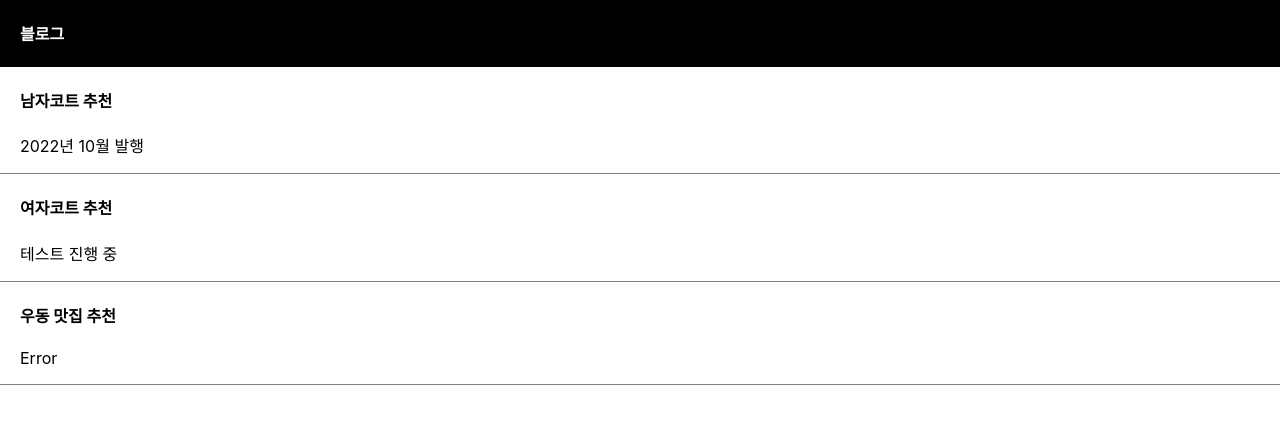
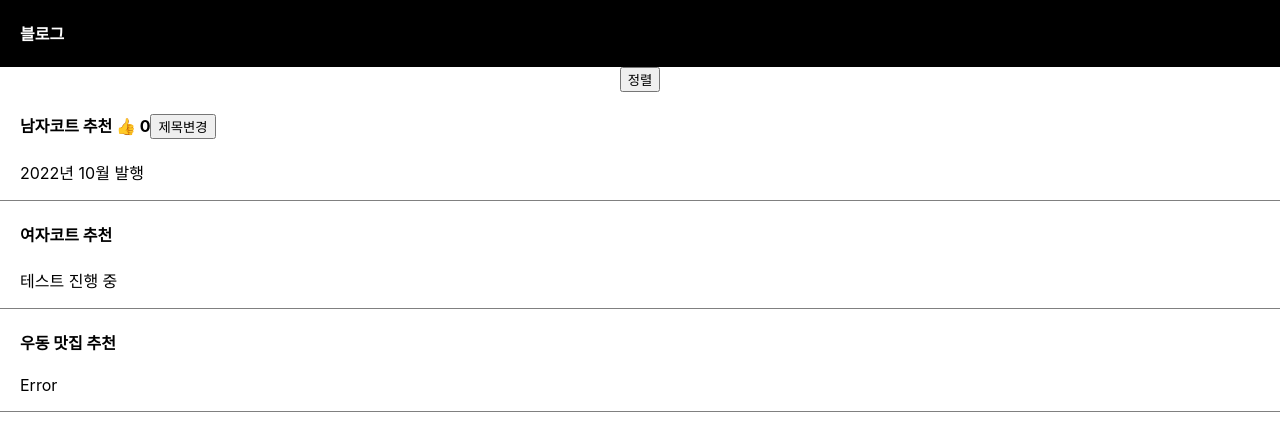
Before and after one commit to Esdyee/blog, a React (Create React App) app in the folder blog/: page / in a window 1280 px wide. Shown: the top 430 px of the page. Built offline with nearby package versions, Linux system fonts and the light colour scheme.

Commit message:
Array, Object State문 값 변경

```diff
--- a/blog/src/App.js
+++ b/blog/src/App.js
@@ -6,20 +6,38 @@ function App() {
 	let post = "강남 우동 맛집22";
 
 	// state: 변동시 자동으로 html에 반영되게 만들고 싶을 때 작성
-    let [글제목, b] = useState([
-        "남자코트 추천",
-        "여자코트 추천",
-        "우동 맛집 추천",
-    ]);
+	let [글제목, 글제목변경] = useState(["남자코트 추천", "여자코트 추천", "우동 맛집 추천"]);
 	let [내용, c] = useState(["2022년 10월 발행", "테스트 진행 중", "Error"]);
+	let [좋아요, 좋아요변경] = useState(0);
+
+	function 함수() {
+		// add count 좋아요
+		좋아요 = 좋아요 + 1;
+	}
 
 	return (
 		<div className="App">
 			<div className="black-nav">
 				<h4>블로그</h4>
 			</div>
+			<button>정렬</button>
 			<div className="list">
-                <h4>{글제목[0]}</h4>
+				<h4>
+					{글제목[0]}{" "}
+					<span
+						onClick={() => {
+							좋아요변경(좋아요 + 1);
+						}}>
+						👍
+					</span>{" "}
+					{좋아요}
+					<button
+						onClick={() => {
+							글제목변경(["여자코트 추천", 글제목[1], 글제목[2]]);
+						}}>
+						제목변경
+					</button>
+				</h4>
 				<p>{내용[0]}</p>
 			</div>
 			<div className="list">
--- a/blog/src/index.js
+++ b/blog/src/index.js
@@ -6,9 +6,9 @@ import reportWebVitals from "./reportWebVitals";
 
 const root = ReactDOM.createRoot(document.getElementById("root"));
 root.render(
-    <React.StrictMode>
-        <App />
-    </React.StrictMode>
+	<React.StrictMode>
+		<App />
+	</React.StrictMode>,
 );
 
 // If you want to start measuring performance in your app, pass a function
--- a/blog/src/reportWebVitals.js
+++ b/blog/src/reportWebVitals.js
@@ -1,14 +1,12 @@
 const reportWebVitals = (onPerfEntry) => {
 	if (onPerfEntry && onPerfEntry instanceof Function) {
-        import("web-vitals").then(
-            ({ getCLS, getFID, getFCP, getLCP, getTTFB }) => {
+		import("web-vitals").then(({ getCLS, getFID, getFCP, getLCP, getTTFB }) => {
 			getCLS(onPerfEntry);
 			getFID(onPerfEntry);
 			getFCP(onPerfEntry);
 			getLCP(onPerfEntry);
 			getTTFB(onPerfEntry);
-            }
-        );
+		});
 	}
 };
 
```
Also changed, not shown: blog/src/.eslintrc.json, 1 other file (tests, documents, lock files or other folders). Lines whose indentation alone changed are shown as unchanged.
